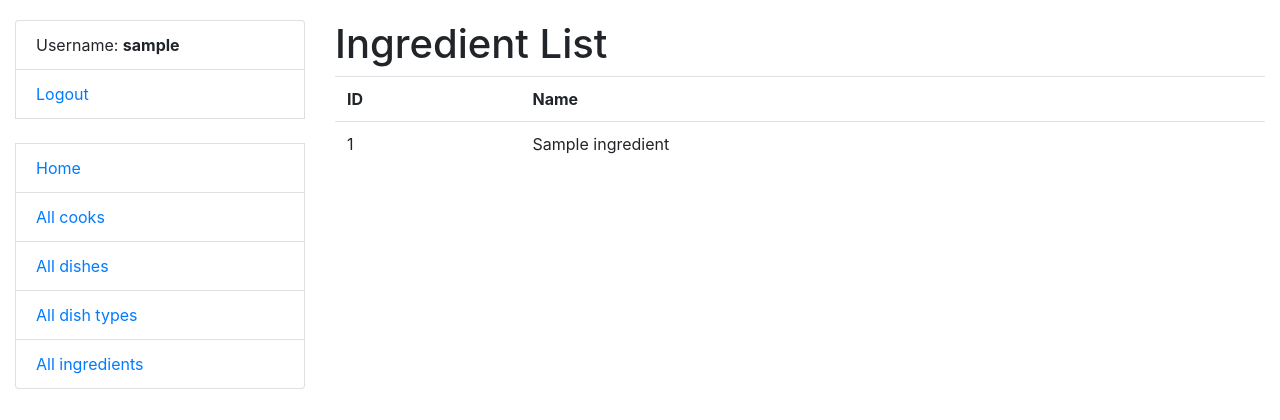
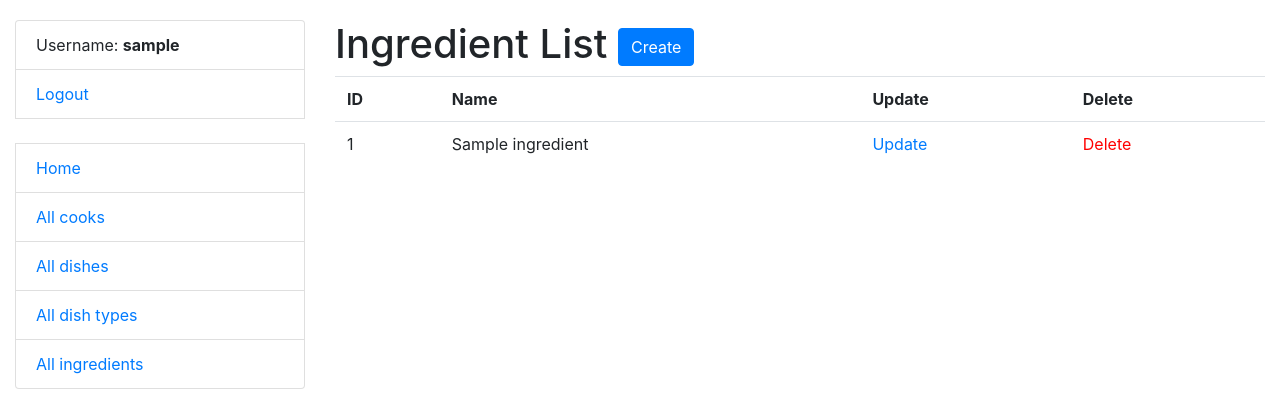
Before and after one commit to KolBohdan/restaurant-kitchen-service, a Django app: page /ingredients/ in a window 1280 px wide. Shown: the top 420 px of the page. Run offline with Django 4.2, Linux system fonts and the light colour scheme; a user stored in the database is signed in; tables that the repository leaves empty hold one stand-in row (values such as "Sample post").

Commit message:
Implement CRUD for the Ingredient model

```diff
--- a/kitchen/urls.py
+++ b/kitchen/urls.py
@@ -11,6 +11,9 @@ from .views import (
     DishTypeCreateView,
     DishTypeUpdateView,
     DishTypeDeleteView,
+    IngredientCreateView,
+    IngredientUpdateView,
+    IngredientDeleteView,
 )
 
 urlpatterns = [
@@ -22,6 +25,9 @@ urlpatterns = [
     path("dishes/", DishListView.as_view(), name="dish-list"),
     path("dishes/<int:pk>/", DishDetailView.as_view(), name="dish-detail"),
     path("ingredients/", IngredientListView.as_view(), name="ingredient-list"),
+    path("ingredients/create/", IngredientCreateView.as_view(), name="ingredient-create"),
+    path("ingredients/<int:pk>/update/", IngredientUpdateView.as_view(), name="ingredient-update"),
+    path("ingredients/<int:pk>/delete/", IngredientDeleteView.as_view(), name="ingredient-delete"),
     path("cooks/", CookListView.as_view(), name="cook-list"),
     path("cooks/<int:pk>/", CookDetailView.as_view(), name="cook-detail"),
 ]
--- a/kitchen/views.py
+++ b/kitchen/views.py
@@ -71,6 +71,26 @@ class IngredientListView(LoginRequiredMixin, generic.ListView):
     paginate_by = 5
 
 
+class IngredientCreateView(LoginRequiredMixin, generic.CreateView):
+    model = Ingredient
+    fields = "__all__"
+    success_url = reverse_lazy("kitchen:ingredient-list")
+    template_name = "kitchen/ingredient_form.html"
+
+
+class IngredientUpdateView(LoginRequiredMixin, generic.UpdateView):
+    model = Ingredient
+    fields = "__all__"
+    success_url = reverse_lazy("kitchen:ingredient-list")
+    template_name = "kitchen/ingredient_form.html"
+
+
+class IngredientDeleteView(LoginRequiredMixin, generic.DeleteView):
+    model = Ingredient
+    template_name = "kitchen/ingredient_confirm_delete.html"
+    success_url = reverse_lazy("kitchen:ingredient-list")
+
+
 class CookListView(LoginRequiredMixin, generic.ListView):
     model = Cook
     paginate_by = 5
--- a/templates/kitchen/ingredient_list.html
+++ b/templates/kitchen/ingredient_list.html
@@ -3,6 +3,7 @@
 {% block content %}
   <h1>
     Ingredient List
+    <a class="btn btn-primary link-to-page" href="{% url 'kitchen:ingredient-create' %}">Create</a>
   </h1>
 
   {% if ingredient_list %}
@@ -10,6 +11,8 @@
       <tr>
         <th>ID</th>
         <th>Name</th>
+        <th>Update</th>
+        <th>Delete</th>
       </tr>
 
       {% for ingredient in ingredient_list %}
@@ -20,6 +23,17 @@
           <td>
               {{ ingredient.name }}
           </td>
+          <td>
+            <a href="{% url 'kitchen:ingredient-update' pk=ingredient.id %}">
+              Update
+            </a>
+          </td>
+          <td>
+            <a style="color: red"
+              href="{% url 'kitchen:ingredient-delete' pk=ingredient.id %}">
+              Delete
+            </a>
+          </td>
         </tr>
       {% endfor %}
     </table>
```
Also changed, not shown: templates/kitchen/ingredient_confirm_delete.html (added, +10 -0 lines), templates/kitchen/ingredient_form.html (added, +9 -0 lines).
